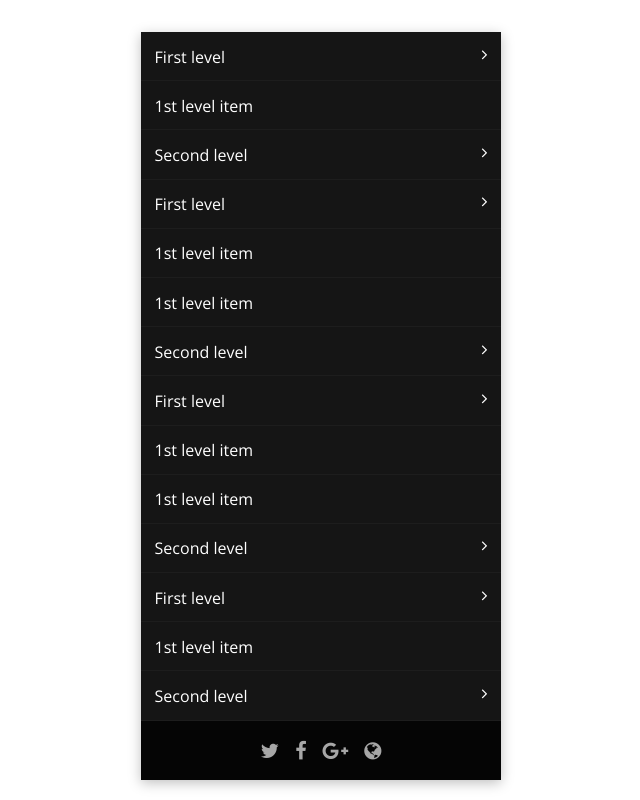
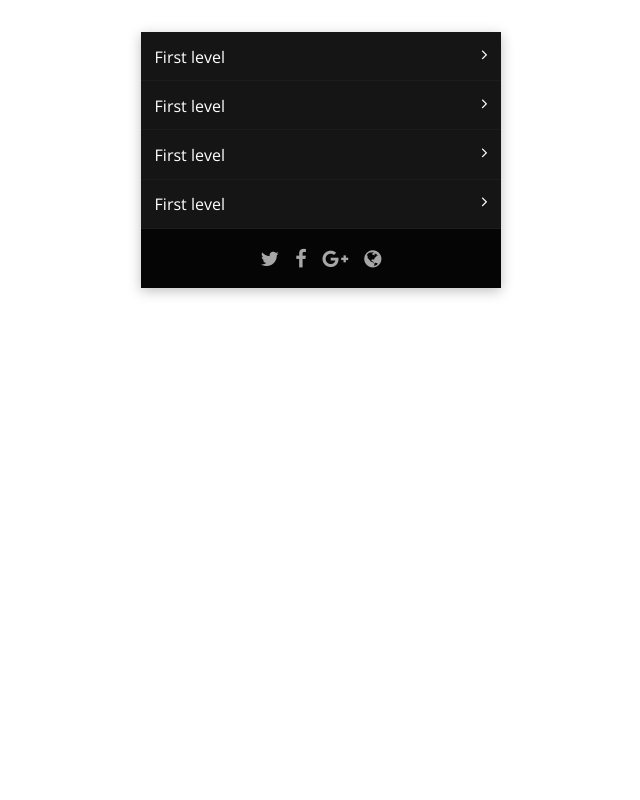
Before and after one commit to alexdevero/CSS-sliding-multi-level-accordion, a plain HTML site: page index.html in a window 1280 px wide. Shown: the whole page, without its empty margins (319-959 px from the left). Drawn offline with nearby package versions, Linux system fonts and the light colour scheme; files that its build step writes are made by us from their sources.

Commit message:
Update style.scss

```diff
--- a/scss/style.scss
+++ b/scss/style.scss
@@ -6,6 +6,7 @@ body {
   margin-top: 2rem;
   font: 100% "Open sans", "Trebuchet MS", sans-serif;
 }
+a {text-decoration: none;}
 /**
  * Hidden fallback
  */
@@ -13,7 +14,6 @@ body {
   display: none;
   visibility: hidden;
 }
-a {text-decoration: none;}
 /**
  * Styling navigation
  */
@@ -44,8 +44,8 @@ header {
 /**
  * Styling first level lists items
  */
-.sub-group-list a,
-.sub-group-list label {
+.group-list a,
+.group-list label {
   padding-left: 2rem;
   background: #252525;
   box-shadow: inset 0 -1px lighten(#252525, 7%);
@@ -55,8 +55,8 @@ header {
 /**
  * Styling second level list items
  */
-.sub-group-list__list a,
-.sub-group-list__list label {
+.sub-group-list a,
+.sub-group-list label {
   padding-left: 4rem;
   background: #353535;
   box-shadow: inset 0 -1px lighten(#353535, 7%);
@@ -66,8 +66,8 @@ header {
 /**
  * Styling third level list items
  */
-.sub-sub-group-list__list a,
-.sub-sub-group-list__list label {
+.sub-sub-group-list a,
+.sub-sub-group-list label {
   padding-left: 6rem;
   background: #454545;
   box-shadow: inset 0 -1px lighten(#454545, 7%);
@@ -77,9 +77,9 @@ header {
 /**
  * Hide inner most
  */
+.group-list,
 .sub-group-list,
-.sub-group-list__list,
-.sub-sub-group-list__list {
+.sub-sub-group-list {
   height: 100%;
   max-height: 0;
   overflow: hidden;
```
